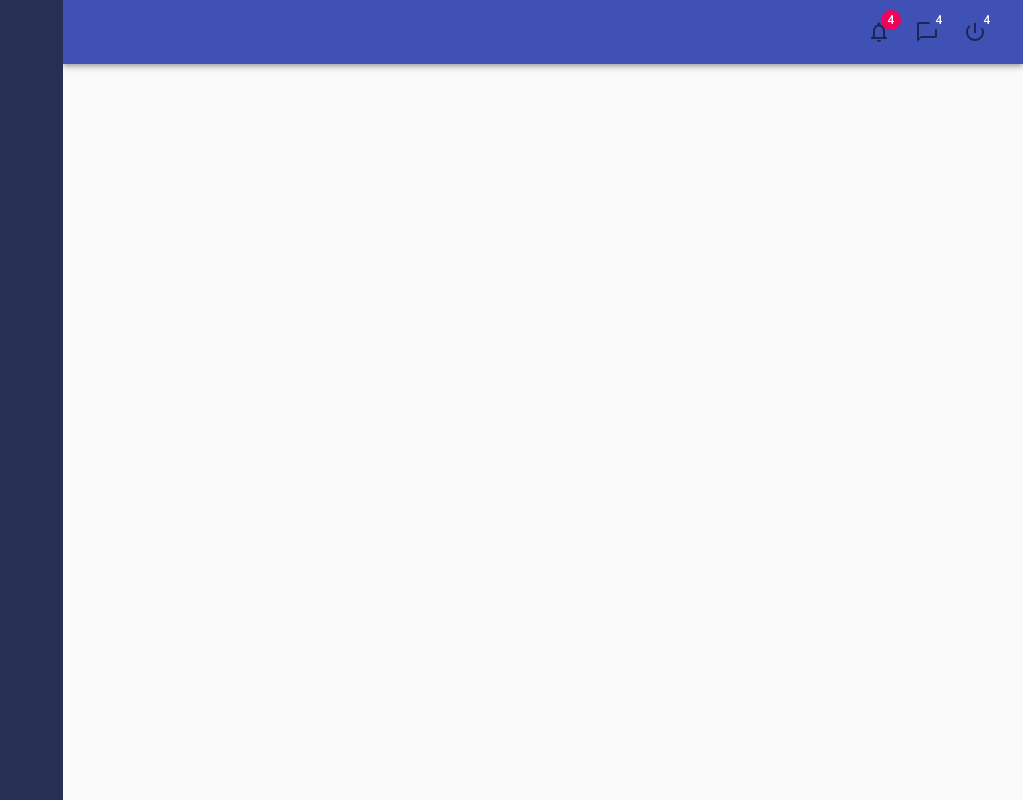
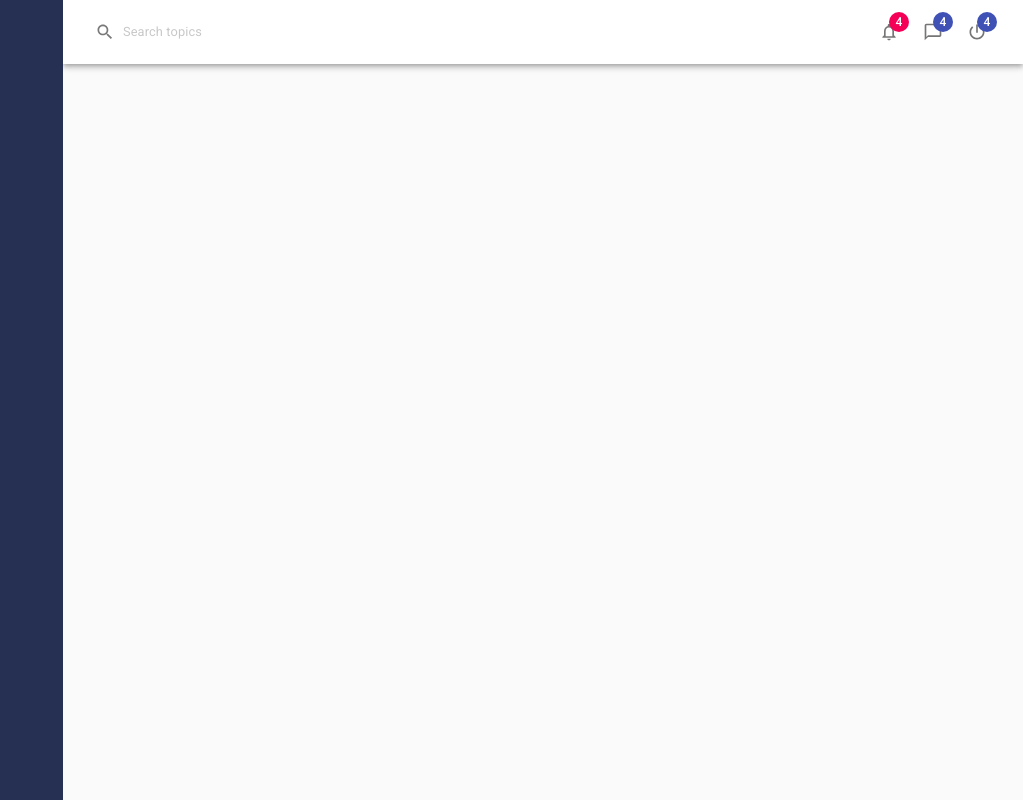
Before and after one commit to FelipeMaxRosa/complete_mui_system, a React (Create React App) app: page / in a window 1280 px wide. Shown: the whole page, without its empty margins (257-1280 px from the left). Built offline with nearby package versions, Linux system fonts and the light colour scheme.

Commit message:
search component

```diff
--- a/src/components/Header.js
+++ b/src/components/Header.js
@@ -1,37 +1,60 @@
-import { AppBar, Grid, IconButton, InputBase, Toolbar, Badge, } from "@material-ui/core";
+import React from 'react'
+import { AppBar, Grid, IconButton, InputBase, Toolbar, Badge, makeStyles, } from "@material-ui/core";
 import NotificationsNoneIcon from "@material-ui/icons/NotificationsNone";
 import ChatBubbleOutlineIcon from "@material-ui/icons/ChatBubbleOutline";
 import PowerSettingsNewIcon from "@material-ui/icons/PowerSettingsNew";
+import SearchIcon from "@material-ui/icons/Search";
 
-import React from 'react'
+const useStyles = makeStyles({
+	root: {
+		backgroundColor: '#fff',
+	},
+	searchInput: {
+		opacity: '0.6',
+		padding: '0px 8px',
+		fontSize: '0.8rem',
+		'&:hover': {
+			backgroundColor: '#f2f2f2'
+		},
+		'& .MuiSvgIcon-root': {
+			marginRight: '8px'
+		}
+	}
+});
 
 export default function Header() {
+	const classes = useStyles();
+
   return (
-			<AppBar position="static">
+			<AppBar position="static" className={classes.root}>
 				<Toolbar>
-					<Grid container>
+					<Grid container alignItems='center'>
 						<Grid item>
-							<InputBase />
-            </Grid>
+							<InputBase
+								placeholder="Search topics"
+								startAdornment={<SearchIcon fontSize="small" />}
+								className={classes.searchInput}
+							/>
+						</Grid>
 
-            <Grid item sm></Grid>
+						<Grid item sm></Grid>
 
 						<Grid item>
 							<IconButton>
 								<Badge badgeContent={4} color="secondary">
-									<NotificationsNoneIcon />
+									<NotificationsNoneIcon fontSize="small" />
 								</Badge>
 							</IconButton>
 
 							<IconButton>
 								<Badge badgeContent={4} color="primary">
-									<ChatBubbleOutlineIcon />
+									<ChatBubbleOutlineIcon fontSize="small" />
 								</Badge>
 							</IconButton>
 
 							<IconButton>
 								<Badge badgeContent={4} color="primary">
-									<PowerSettingsNewIcon />
+									<PowerSettingsNewIcon fontSize="small" />
 								</Badge>
 							</IconButton>
 						</Grid>
```
